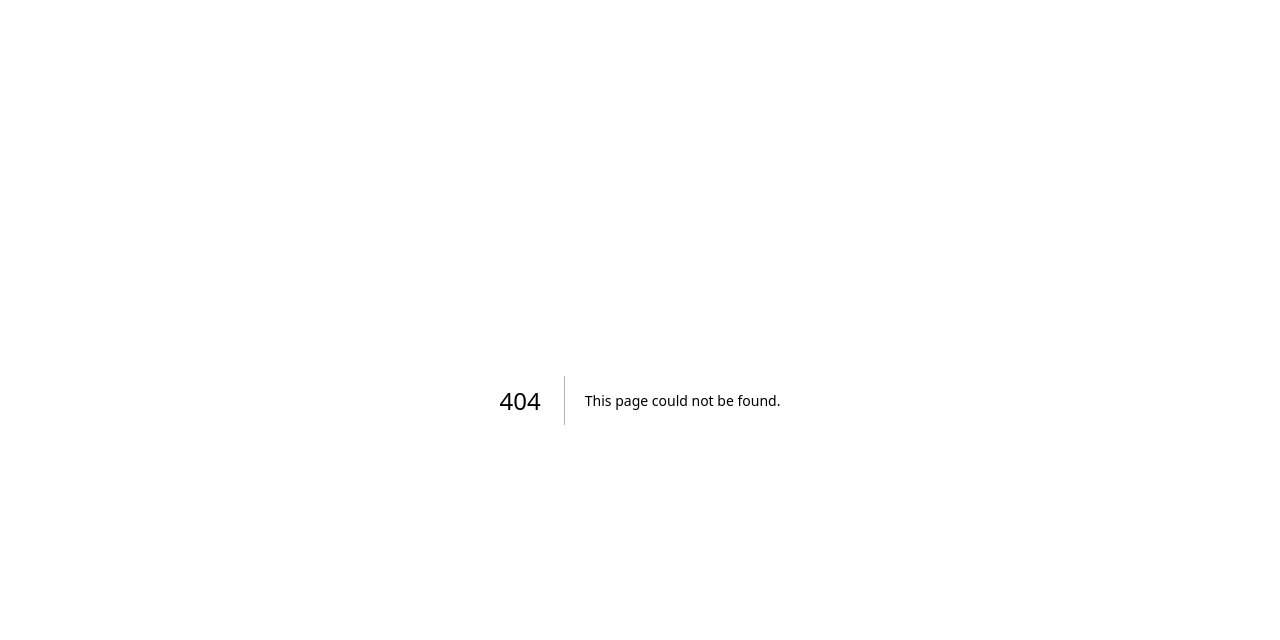
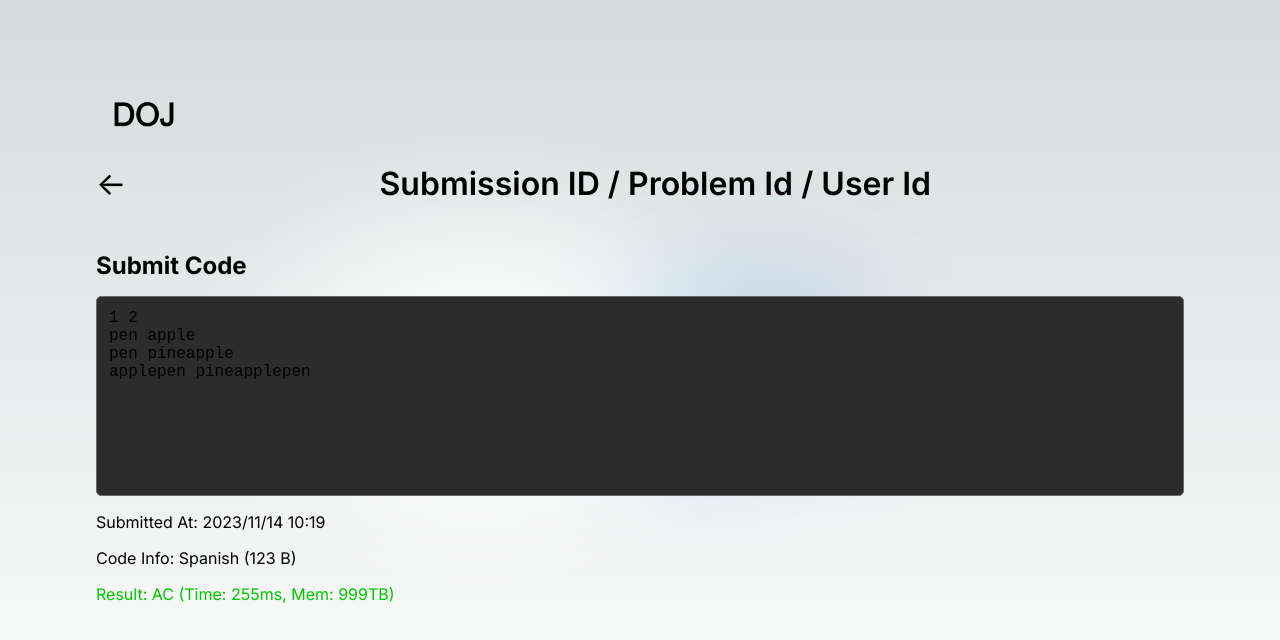
Before and after one commit to ChaBunSI/DOJ-Docker-Online-Judge-Service, a Next.js app: page /submission/1 in a window 1280 px wide. Before the commit this address had no page. Shown: the top 640 px of the page. Built offline with nearby package versions, Linux system fonts and the light colour scheme.

Commit message:
Feat: Implemented Submission

```diff
--- a/app/problems.module.css
+++ b/app/problem.module.css
@@ -14,9 +14,15 @@
     /* margin-bottom: 1rem; */
 }
 
-
 .arrow{
     font-size: 2rem;
+}
+
+.ac{
+    color: #00c800;
+}
+.wa{
+    color: #ff0000;
 }
 
 .problem_chunk{
--- /dev/null
+++ b/app/submission/[id]/page.tsx
@@ -0,0 +1,45 @@
+import Link from "next/link";
+import styles from "../../page.module.css";
+import pStyles from "../../problem.module.css";
+import Image from "next/image";
+
+export default function Submission() {
+  return (
+    <main className={pStyles.main}>
+      <div className={styles.description}>
+        <Link href={"/"} className={styles.logo_wrapper}>
+          <Image
+            className={styles.logo}
+            src="/dojb.png"
+            alt="Next.js Logo"
+            width={64}
+            height={36}
+            priority
+          />
+        </Link>
+      </div>
+      <div className={styles.center}>
+        <div className={pStyles.problem_wrapper}>
+          <div className={pStyles.problem_header}>
+            <Link href={"/submission"} className={pStyles.arrow}>
+              &lt;-
+            </Link>
+            <h1>Submission ID / Problem Id / User Id</h1>
+            <div></div>
+          </div>
+          <div className={pStyles.problem_chunk}>
+            <h2>Submit Code</h2>
+            <textarea readOnly>
+              {`1 2\npen apple\npen pineapple\napplepen pineapplepen
+                `}
+            </textarea>
+            <p>Submitted At: 2023/11/14 10:19</p>
+            <p>Code Info: Spanish (123 B)</p>
+            <p className={pStyles.ac}>Result: AC (Time: 255ms, Mem: 999TB)</p>
+          </div>
+        </div>
+      </div>
+      <div></div>
+    </main>
+  );
+}
```
Also changed, not shown: app/page.tsx (+3 -8 lines), app/problem/[id]/page.tsx (renamed from app/problems/[id]/page.tsx, +9 -5 lines), app/problem/page.tsx (added, +41 -0 lines), app/submission/page.tsx (renamed from app/problems/page.tsx, +11 -6 lines).
